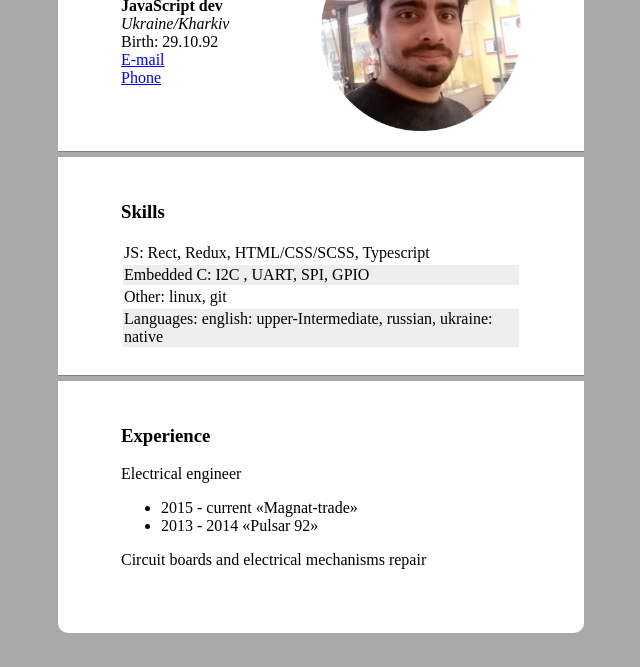
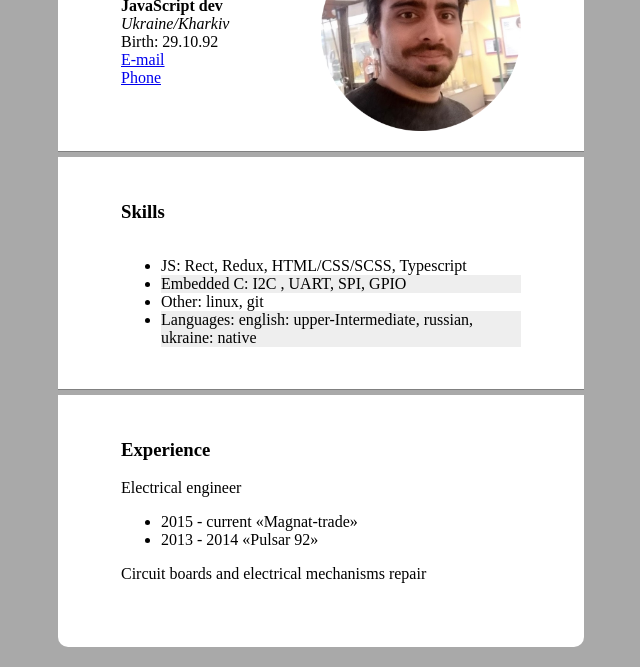
Before and after one commit to Agent32/AHW, a plain HTML site: page rez/index.html in a window 1280 px wide. Shown: the part 133-800 px from the top of the page, without its empty margins (319-959 px from the left). Drawn offline with Linux system fonts and the light colour scheme.

Commit message:
300 iq sectin change

```diff
--- a/rez/index.html
+++ b/rez/index.html
@@ -5,42 +5,28 @@
   <title>Resume</title>
   <link rel="stylesheet" href="style.css">
 
-
-
  </head>
  <body class="main">
-     <main class='personal'>
+     <section class='personal'>
     <header><h2>Dzhingan Artur</h2></header>
     <img src='./ava.png' alt='UserPhoto'/>
    <h4> JavaScript dev</h4>
     <address>Ukraine/Kharkiv </address> <time datetime="1992-10-29">Birth: 29.10.92</time>
   <a href="mailto:artur.dzhkhinhan@akvelon.com">E-mail</a>
    <a href="tel:+380504009257"> Phone </a>
+  </section>
 
-  </main>
+  <section class='skills'>
+  <h3>Skills</h3>
+ <ul>
+        <li>JS: Rect, Redux,  HTML/CSS/SCSS, Typescript</li>
+        <li>Embedded C:  I2C , UART, SPI, GPIO</li>
+        <li>Other:  linux, git</li>
+        <li>Languages: english: upper-Intermediate, russian, ukraine: native</li>
+    </ul>
+  </section>
 
-  <div class='skills'>
-  <h3>Skills</h3>
-  <table>
-
-  <tbody>
-      <tr>
-          <td> JS: Rect, Redux,  HTML/CSS/SCSS, Typescript</td>
-      </tr>
-      <tr>
-        <td> Embedded C:  I2C , UART, SPI, GPIO</td>
-    </tr>
-    <tr>
-        <td> Other:  linux, git</td>
-    </tr>
-    <tr>
-        <td>Languages: english: upper-Intermediate, russian, ukraine: native</td>
-    </tr>
-  </tbody>
-  </table>
-  </div>
-
-  <footer class='exp'>
+  <section class='exp'>
    <h3>Experience </h3>
     Electrical engineer
     <ul>
@@ -49,6 +35,6 @@
     </ul>
    Circuit boards and electrical mechanisms repair
 
-  </footer>
+  </section>
  </body>
 </html>
--- a/rez/style.css
+++ b/rez/style.css
@@ -40,7 +40,7 @@
 }
 
 
-.main .skills tr:nth-child(even) {
+.main .skills li:nth-child(even) {
   background-color: #eee;
 }
 
```
Also changed, not shown: 1 other file.
